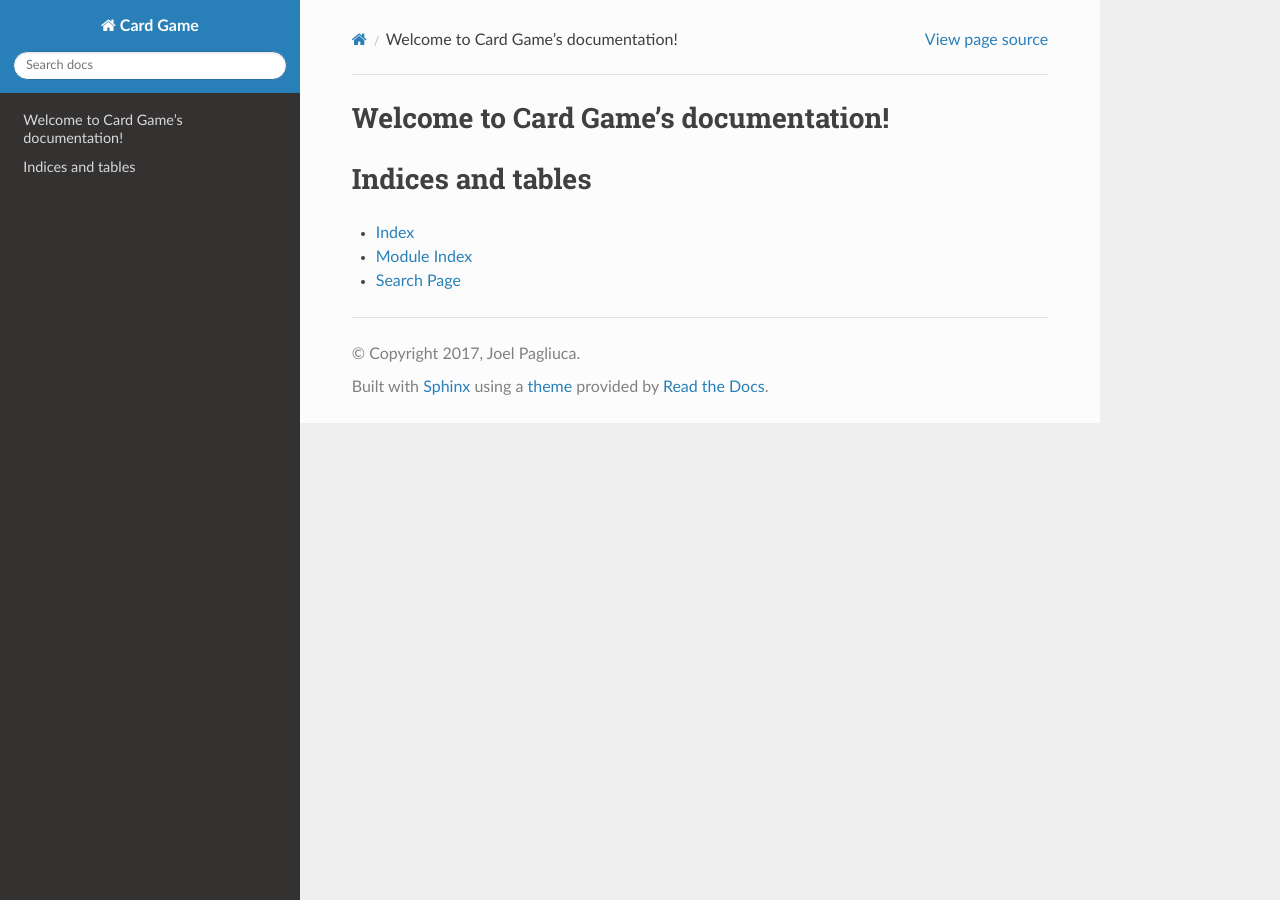
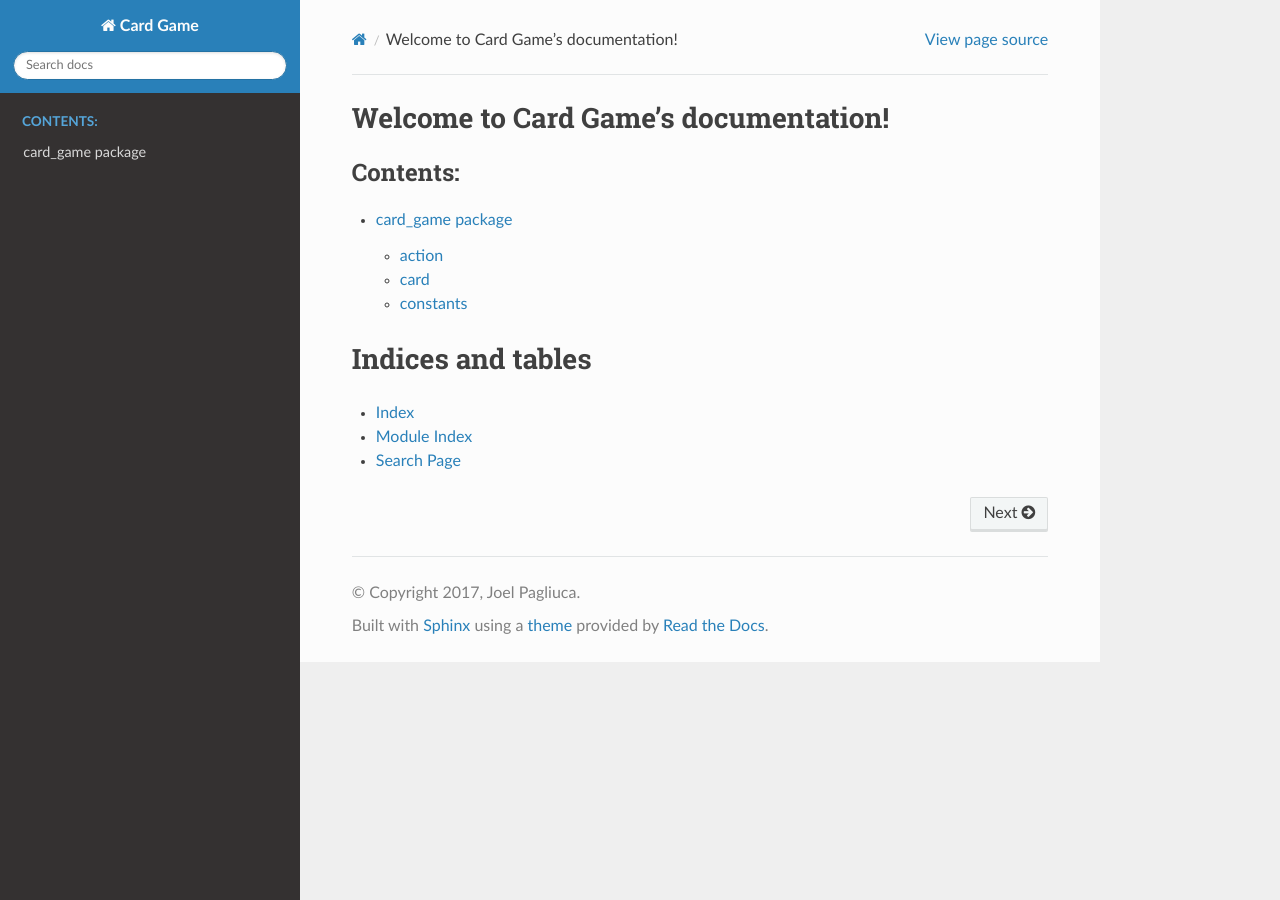
Before and after one commit to JoelPagliuca/Card-Game, a Sphinx documentation site: the page built from docs/source/index.rst, in a window 1280 px wide. Built offline with Sphinx 7.4.7 and the Read the Docs theme 2.0.0, drawn with Linux system fonts in a browser that asks for light colours.

Commit message:
successfully genning the action docs

```diff
--- a/docs/source/conf.py
+++ b/docs/source/conf.py
@@ -18,7 +18,7 @@
 #
 import os
 import sys
-sys.path.insert(0, os.path.abspath('..'))
+sys.path.insert(0, os.path.abspath('../..'))
 
 
 # -- General configuration ------------------------------------------------
--- a/docs/source/index.rst
+++ b/docs/source/index.rst
@@ -7,9 +7,10 @@ Welcome to Card Game's documentation!
 =====================================
 
 .. toctree::
-   :maxdepth: 2
+   :maxdepth: 4
    :caption: Contents:
 
+   card_game
 
 
 Indices and tables
```
Also changed, not shown: docs/source/card_game.rst (added, +28 -0 lines), 1 other file.
